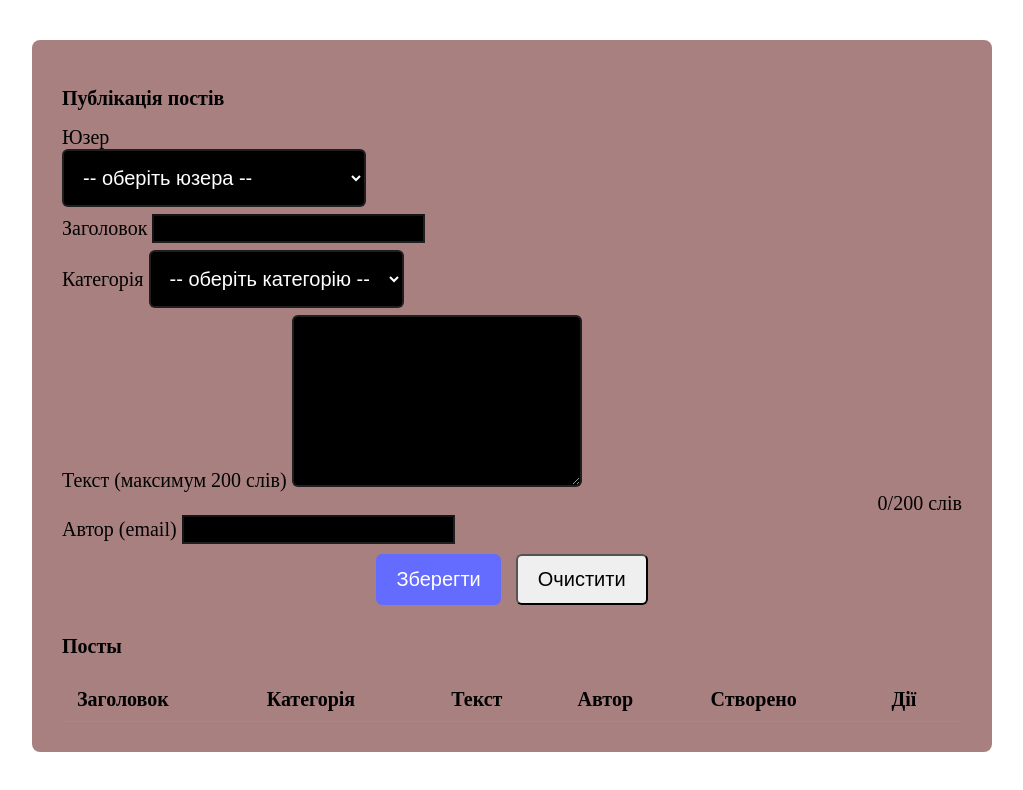
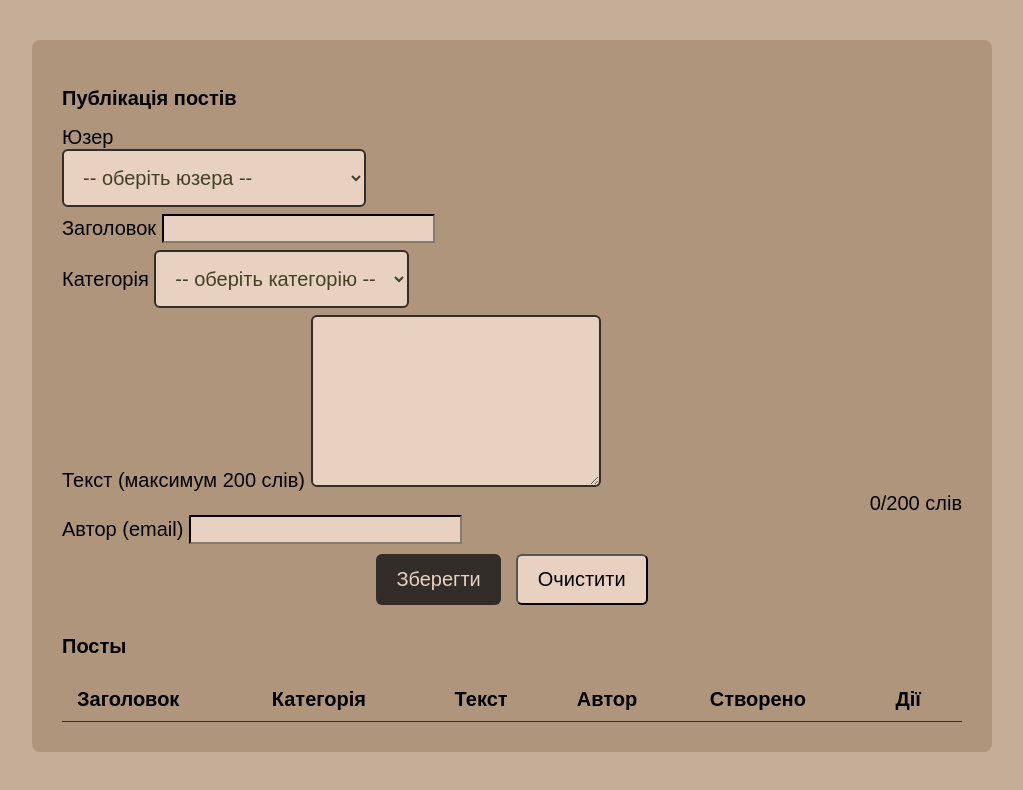
Before and after one commit to komayu2503-cmd/Lab1, a website: page index.html in a window 1280 px wide. Shown: the whole page, without its empty margins (128-1151 px from the left). Drawn offline with Linux system fonts and the light colour scheme.

Commit message:
Update styles in style.css for improved design

```diff
--- a/style.css
+++ b/style.css
@@ -1,4 +1,9 @@
-/* Post Publisher additional styles */
+body {
+  font-family: Arial, sans-serif;
+  font-size: 16px;
+  background: #c5ad97;
+  margin: 0;
+}
 * {
     font-size: 20px;
 }
@@ -6,7 +11,7 @@
     max-width: 900px;
     margin: 2rem auto;
     padding: 1.5rem;
-    background-color: rgba(165, 121, 121, 0.945);
+    background-color: #af957c;
     border-radius: 8px;
 }
 
@@ -22,8 +27,8 @@
 }
 
 textarea.invalid {
-    border-color: #ff6b6b;
-    background-color: rgba(255,107,107,0.05);
+    border-color: #9d8361;
+    background-color: #ebe5d5;
 }
 
 .small-row {
@@ -41,7 +46,7 @@
 .posts-table th,
 .posts-table td {
     padding: 0.5rem 0.75rem;
-    border-bottom: 1px solid rgba(255,255,255,0.04);
+    border-bottom: 1px solid #322d29;
     text-align: left;
     vertical-align: top;
 }
@@ -63,10 +68,10 @@
 .form-group select,
 .form-group textarea {
     padding: 0.75rem;
-    border: 2px solid rgba(255, 255, 255, 0.12);
+    border: 2px solid #322d29;
     border-radius: 6px;
-    background-color: rgba(255, 255, 255, 0.03);
-    color: rgba(255, 255, 255, 0.95);
+    background-color: #322d29;
+    color: #d9d9d9;
     font-size: 1rem;
     transition: border-color 0.2s ease, box-shadow 0.15s ease;
 }
@@ -75,7 +80,7 @@
 .form-group textarea:focus,
 .form-group input:focus {
     outline: none;
-    border-color: #646cff;
+    border-color: #e8d1c1;
     box-shadow: 0 0 0 4px rgba(100,108,255,0.06);
 }
 
@@ -114,14 +119,15 @@
 }
 
 .form-actions .primary {
-    background-color: #646cff;
-    color: white;
+    background-color: #322d29;
+    color: #e8d1c1;
     border: none;
 }
 
 .form-actions button {
     padding: 0.6rem 1rem;
     border-radius: 6px;
+    background-color: #e8d1c1;
 }
 
 /* Make all form fields have black background and white text */
@@ -132,12 +138,12 @@
 .form-group input[type="number"],
 .form-group select,
 .form-group textarea {
-    background-color: #000;
-    color: #fff;
-    border-color: rgba(255,255,255,0.12);
+    background-color: #e8d1c1;
+    color: #424123;
+    border-color: #322d29;
 }
 
 .form-group input::placeholder,
 .form-group textarea::placeholder {
-    color: rgba(255,255,255,0.6);
+    color: #d9d9d9;
 }
```
